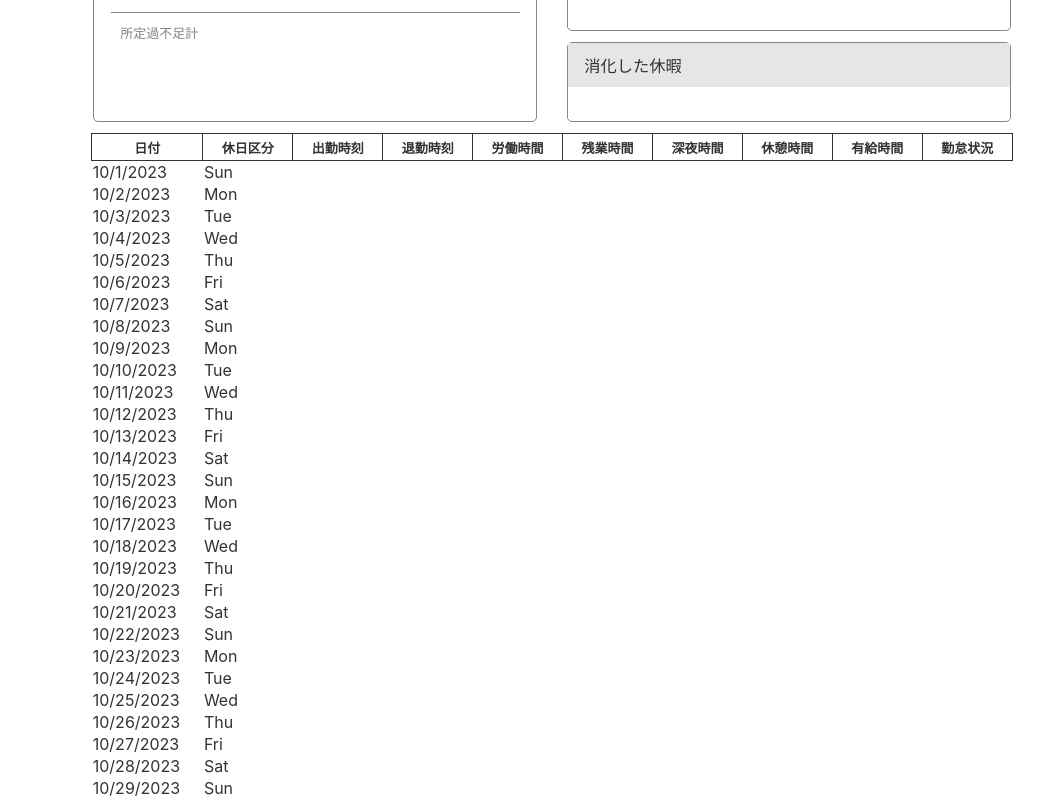
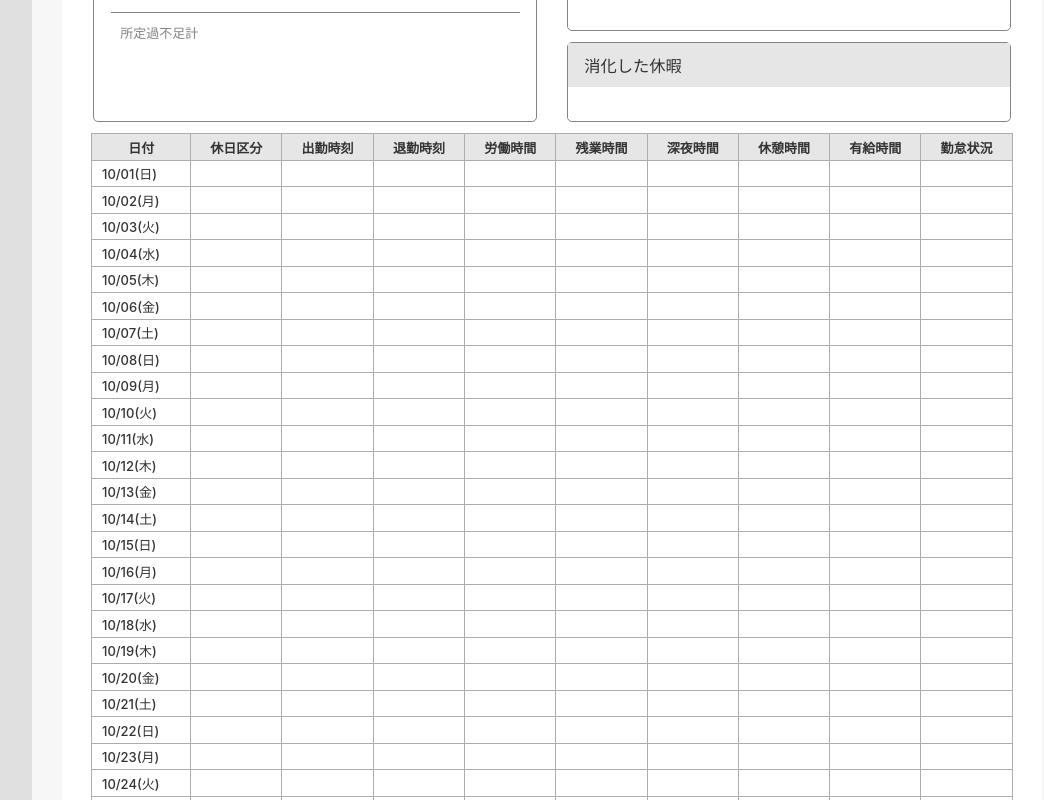
Before and after one commit to ShunKato1109/JOBKANTEST, a React (Create React App) app: page /workrecord-page in a window 1280 px wide. Shown: the part 1140-1940 px from the top of the page, without its empty margins (208-1252 px from the left). Built offline with nearby package versions, Linux system fonts and the light colour scheme.

Commit message:
2画面作成中(231031)

```diff
--- a/src/02Page_WorkRecord/02Components/Body/02Body.jsx
+++ b/src/02Page_WorkRecord/02Components/Body/02Body.jsx
@@ -9,12 +9,9 @@ import { WorkRecordMain } from "./02Main";
 
 /* ====== Styled Components ====== */
 const SworkRecordBody = styled.div`
-    // background-color:#F7F7F7;
-    background-color:red;
+    background-color:#F7F7F7;
     display:flex;
-    height:100%;
     width:100%;
-
 `;
 
 /* ====== Components ====== */
--- a/src/02Page_WorkRecord/02Components/Body/02Header.jsx
+++ b/src/02Page_WorkRecord/02Components/Body/02Header.jsx
@@ -9,7 +9,6 @@ import styled from "styled-components";
 const SworkRecordHeader = styled.div`
     width:100%;
     margin:0px 0px 13px 0px;
-
     font-size:26px;
     font-weight:400;
     color:#333333;
--- a/src/02Page_WorkRecord/02Components/Body/02Main.jsx
+++ b/src/02Page_WorkRecord/02Components/Body/02Main.jsx
@@ -1,6 +1,5 @@
 import React from "react";
 import styled from "styled-components";
-import { SideBar } from "../../../Components/SideBar/SideBar";
 import { WorkRecordHeader } from "./02Header";
 import { WRCardBody } from "./02CardBody";
 
@@ -10,18 +9,15 @@ import { WRCardBody } from "./02CardBody";
 
 /* ====== Styled Components ====== */
 const SworkRecordMain = styled.div` //WorkRecordMainスタイル
-    height:100%;
     width:100%;
     padding:13px 15px 13px 15px;
     background-color:#F7F7F7;
 `;
 
 const SworkRecordSub = styled.div` //WorkRecordMainスタイル
-    height:100%;
     max-width:1110px;
     padding:0px 15px 0px 15px;
     margin:0px;
-    background-color:blue;
 `;
 
 /* ====== Components ====== */
--- a/src/02Page_WorkRecord/02Components/Calender/Calender.jsx
+++ b/src/02Page_WorkRecord/02Components/Calender/Calender.jsx
@@ -9,28 +9,33 @@ import styled from "styled-components";
 /* ====== Styled Components ====== */
 const Sdiv = styled.div`
     margin:0px 13px 0px 13px;
-    // background-color:black;
-
+    border-radius:5px; //機能してない
+    font-size:13px;
+    font-weight:500;
 `;
 
 const Stable = styled.table` // テーブル全体のスタイル
 border-collapse: collapse;
+
 width: 100%;
 `;
 
 const Sth = styled.th` //テーブルヘッダーセルのスタイル
     padding:3.25px 9.75px 3.25px 9.75px;
-    border: 1px solid #333333;
+    border: 1px solid #ADADAD;
+
     font-size:13px;
-
+    background-color:#E6E6E6;
 `;
 
 const Std = styled.td` //テーブルセルのスタイル
+    padding:3.25px 9.75px 3.25px 9.75px;
+    border: 1px solid #ADADAD;
 
 `;
 
 /* ====== Arry ====== */
-
+//テーブルヘッダーの配列
 const tableHead =[
     "日付",
     "休日区分",
@@ -44,16 +49,20 @@ const tableHead =[
     "勤怠状況",
 ];
 
+/* ======================================================================== */
+/* ============================ Components ================================ */
+/* ======================================================================== */
 
 
-/* ====== Components ====== */
-//カレンダーを全体を呼び出すメイン関数
-export const Calender = ()=>{
+/* ====== Helper Components ====== */
+//日付の表示形式を制御する関数
+const formatDate = (date) => {
+    const monthDay = date.toLocaleDateString('ja-JP', { month: '2-digit', day: '2-digit' });
+    const weekday = date.toLocaleDateString('ja-JP', { weekday: 'short' });
+    return `${monthDay}(${weekday})`;
+  };
 
-
-    const startDate = new Date(2023,9,1);
-    const endDate = new Date(2023,9,31);
-
+// 指定された日付の範囲内で日付の配列を生成する関数
 const generateDates = (start,end)=>{
     const dateArry =[];
     let currentDate = start;
@@ -65,9 +74,41 @@ export const Calender = ()=>{
     return dateArry;
 };
 
+// 指定された日付に対するテーブル行のボディデータを生成する関数
+const generateTableBodyForRow = (date) => {
+    return [
+        formatDate(date),
+        "",
+        "",
+        "",
+        "",
+        "",
+        "",
+        "",
+        "",
+        ""
+    ];
+};
+
+//カレンダーのヘッダーセルを呼び出す関数(=>配列tableHead)
+const CalenderHead = (props)=>{
+    return <Sth>{props.headlabel}</Sth>
+};
+
+//カレンダーのボディセルを呼び出す関数(=>)
+const CalenderBody = (props)=>{
+    return <Std>{props.tablelabel}</Std>
+};
+
+
+
+/* ====== Components ====== */
+//カレンダーを全体を呼び出すメイン関数
+const startDate = new Date(2023,9,1);
+const endDate = new Date(2023,9,31);
 const dates = generateDates(startDate,endDate);
 
-
+export const Calender = ()=>{
     return(
         <Sdiv>
         <Stable>
@@ -76,12 +117,10 @@ export const Calender = ()=>{
               {tableHead.map(label=><CalenderHead headlabel={label}/>)}
              </tr>
             </thead>
-
             <tbody>
             {dates.map(date => (
           <tr key={date.toISOString()}>
-            <Std>{date.toLocaleDateString()}</Std>
-            <Std>{date.toLocaleDateString('en-US', { weekday: 'short' })}</Std>
+            {generateTableBodyForRow(date).map(label=><CalenderBody tablelabel={label}/>)}
           </tr>
         ))}
             </tbody>
@@ -89,8 +128,3 @@ export const Calender = ()=>{
         </Sdiv>
     )
 };
-
-//カレンダーのヘッダーセルを呼び出す関数(=>配列tableHead)
- const CalenderHead = (props)=>{
-    return <Sth>{props.headlabel}</Sth>
-};
--- a/src/App.jsx
+++ b/src/App.jsx
@@ -19,18 +19,27 @@ const App = ()=>{
   )
 };
 
+/* ======================================================================== */
+/* ============================ Styles ==================================== */
+/* ======================================================================== */
+
+/* ====== Styled Components ====== */
+
 const Sdiv = styled.div`
-  height:100vh;
+  height:100%;
 `;
 
 const Smain = styled.main`
   display:flex;
+  height:100vh;
   flex-direction: column;
   width:100%:
-  background-color:#F7F7F7;
+  // background-color:#F7F7F7;
+  background-color:red;
 `;
 
 const SbodyDiv = styled.div`
+  height:100%;
   width:100%;
   max-width:1110px;
   min-width:696px;
@@ -38,8 +47,12 @@ const SbodyDiv = styled.div`
   padding-right:15px;
 `;
 
+/* ======================================================================== */
+/* ============================ Components ================================ */
+/* ======================================================================== */
 
-
+/* ====== Components ====== */
+//ホームページを呼び出す関数
 export const Home = () =>{
   return (
 
--- a/src/Components/SideBar/SideBar.jsx
+++ b/src/Components/SideBar/SideBar.jsx
@@ -12,7 +12,7 @@ import {PiNotePencilDuotone} from "react-icons/pi";
 export const SsidebarAside = styled.aside`
   // width:${props =>(props.isOpen ? '240px': '0px')};
   width:240px;
-  height:100vh;
+  height:100%;
   text-align:right;
   background-color:#e0e0e0;
 `;
```
Also changed, not shown: src/02Page_WorkRecord/Page_WorkRecord.jsx (+7 -1 lines). Lines whose indentation alone changed are shown as unchanged.
